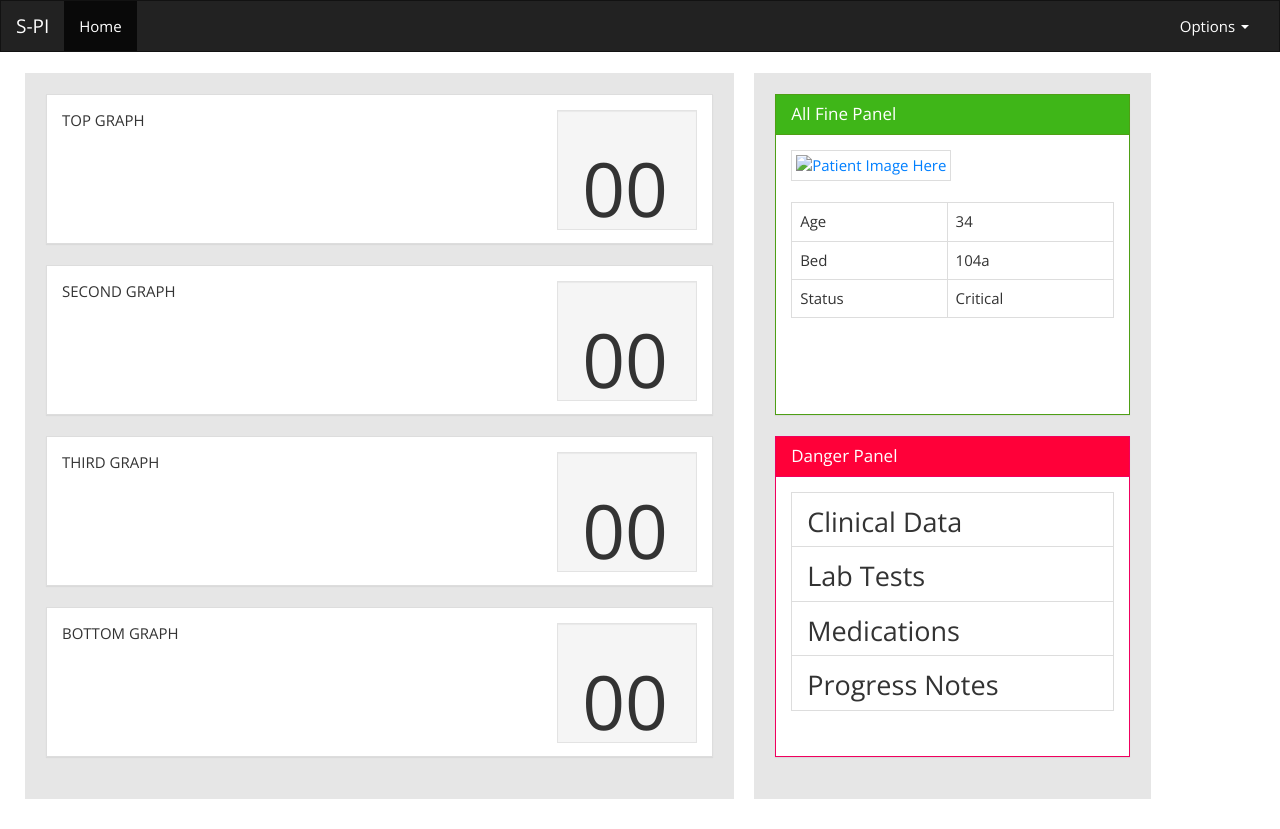
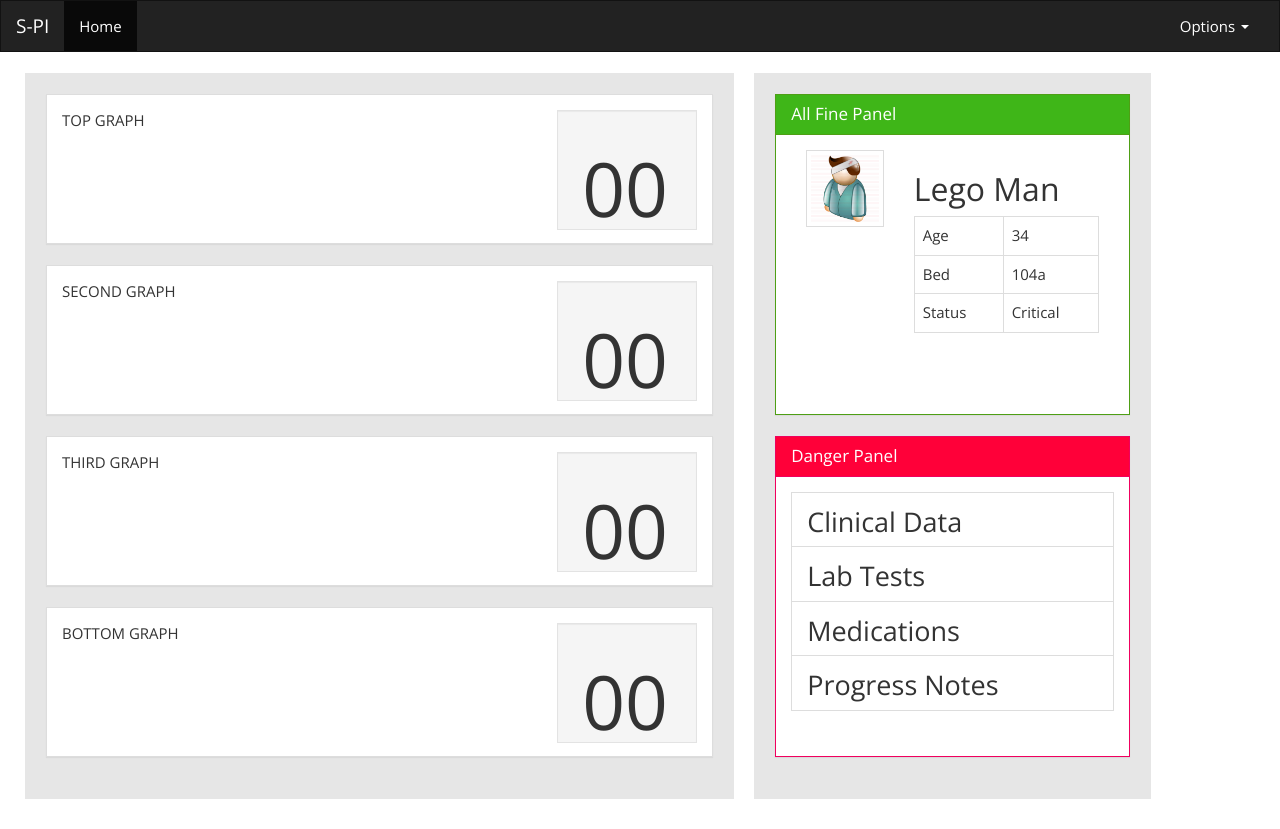
Before and after one commit to whopper/S-Pi-Web, a website: page patient.html in a window 1280 px wide. Drawn offline with nearby package versions, Linux system fonts and the light colour scheme.

Commit message:
(WEB33)(WEB-34) Add temporary patient picture to left upper portion of patient info box. Add placeholder patient name in the next column of box above table.

```diff
--- a/patient.html
+++ b/patient.html
@@ -115,11 +115,13 @@
               <h3 class="panel-title">All Fine Panel</h3>
             </div>
             <div class="panel-body">
-              <div class="pull-left">
+              <div class="col-md-2 col-lg-4">
                 <a href="#" class="thumbnail">
-                  <img src="..." alt="Patient Image Here">
+                  <img src="patient_icon.jpg" alt="Patient Image Here">
                 </a>
               </div>
+              <div class="col-md-4 col-lg-8">
+                <h2>Lego Man</h2>
                 <table class="table table-bordered">
                   <tbody>
                     <tr>
@@ -135,6 +137,7 @@
                     </tr>
                   </tbody>
                 </table>
+              </div>
             </div>
           </div>
 
```
Also changed, not shown: patient_icon.jpg (added). Lines whose indentation alone changed are shown as unchanged.
